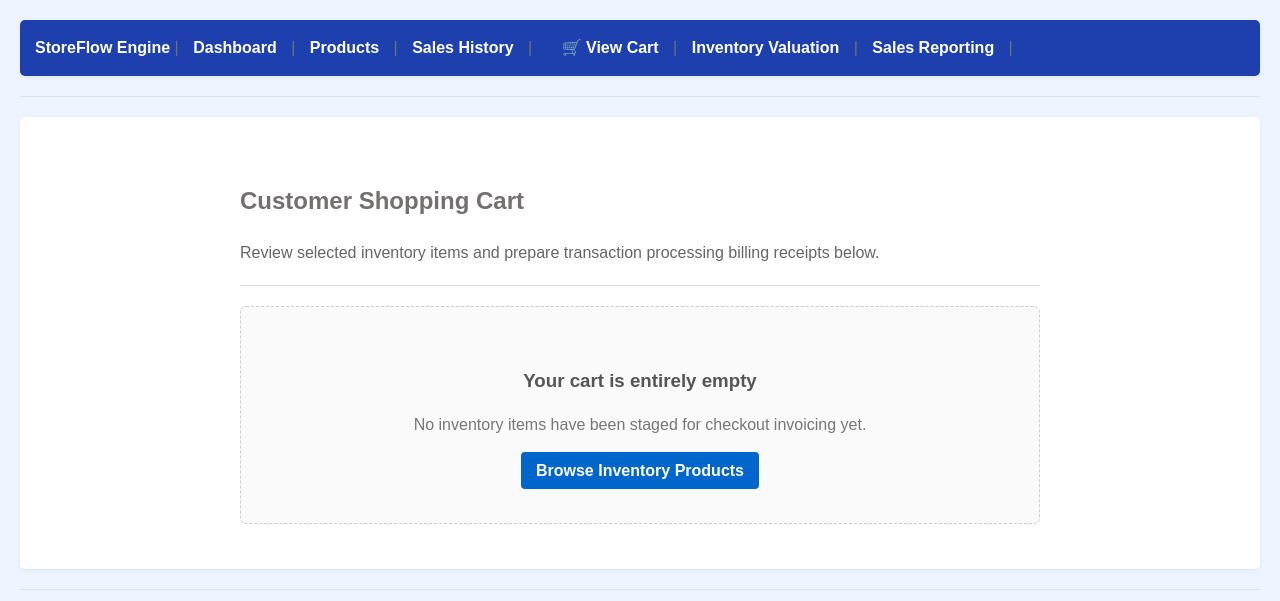
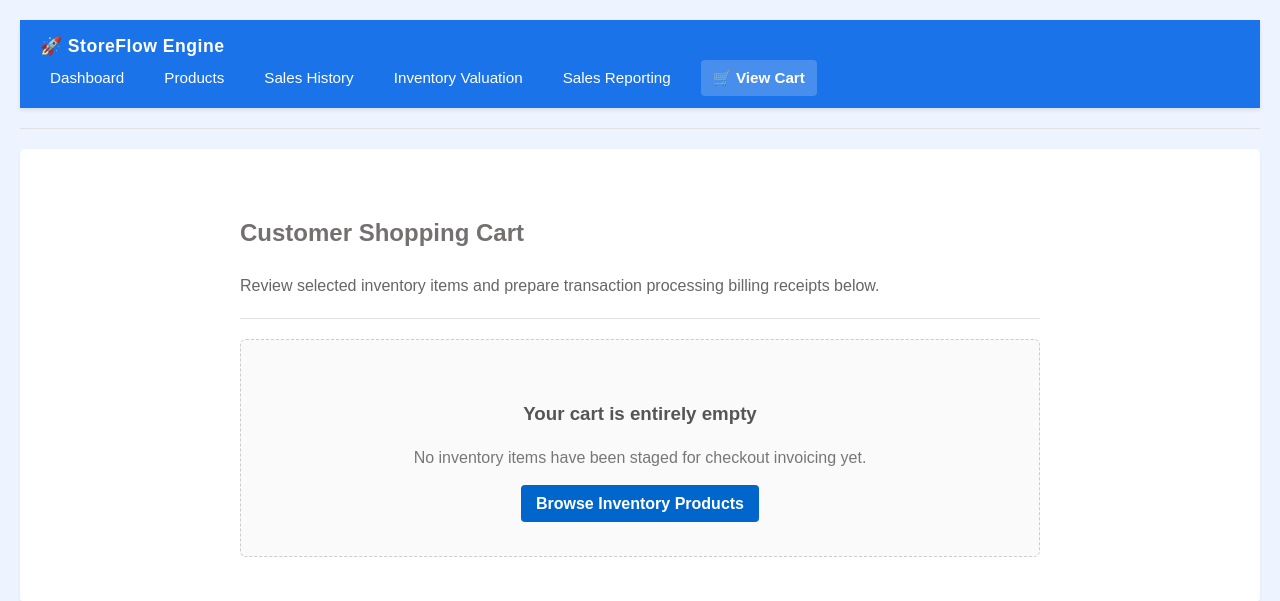
Before and after one commit to mittalrishabh048/StoreFlow, a Flask app: page /cart in a window 1280 px wide. Shown: the top 601 px of the page. Run offline with Flask 3, Linux system fonts and the light colour scheme.

Commit message:
style: restructure global navigation layout with responsive flexbox and uniform design

```diff
--- a/static/css/style.css
+++ b/static/css/style.css
@@ -10,26 +10,36 @@ body {
 
 /* Format our global layout headers and navigation tabs */
 header {
-    background-color: #1E40AF;
-    padding: 15px;
-    border-radius: 5px;
-    box-shadow: 0 2px 4px rgba(0,0,0,0.05);
+    background-color: #1a73e8;
+    padding: 12px 20px;
+    box-shadow: 0 2px 4px rgba(0, 0, 0, 0.1);
 }
 
 header strong {
     color: white;
 }
 
+
+nav .nav-links-wrapper {
+    display: flex;
+    align-items: center;
+    gap: 20px;
+}
+
+
 nav a {
-    color: #ffffff; /* Changed from #0066cc to white */
+    color: #ffffff !important;
     text-decoration: none;
-    font-weight: bold;
-    padding: 0 10px;
+    font-weight: 500;
+    font-size: 0.95em;
+    padding: 6px 10px;
+    border-radius: 4px;
+    transition: background-color 0.2s ease;
 }
 
 nav a:hover {
-    text-decoration: underline;
-    color: #e2e8f0;
+    background-color: rgba(255, 255, 255, 0.15);
+    text-decoration: none;
 }
 
 /* Core page content container padding wrapper */
--- a/templates/base.html
+++ b/templates/base.html
@@ -11,13 +11,20 @@
 
     <header>
         <nav>
-            <span><strong>StoreFlow Engine</strong></span> |
-            <a href="/">Dashboard</a> |
-            <a href="/products">Products</a> |
-            <a href="/sales">Sales History</a> |
-            <a href="/cart" style="color: white; text-decoration: none; margin-left: 15px; font-weight: bold;">🛒 View Cart</a> |
-            <a href="/report/inventory">Inventory Valuation</a> |
-            <a href="/report/sales">Sales Reporting</a> |
+            <span style="color: white; font-weight: bold; font-size: 1.1em; letter-spacing: 0.5px;">
+                🚀 StoreFlow Engine
+            </span>
+
+            <div class="nav-links-wrapper">
+                <a href="/">Dashboard</a>
+                <a href="/products">Products</a>
+                <a href="/sales">Sales History</a>
+                <a href="/report/inventory">Inventory Valuation</a>
+                <a href="/report/sales">Sales Reporting</a>
+                <a href="/cart" style="background-color: rgba(255, 255, 255, 0.2); font-weight: bold; border-radius: 4px; padding: 6px 12px;">
+                    🛒 View Cart
+                </a>
+            </div>
         </nav>
     </header>
 
```
